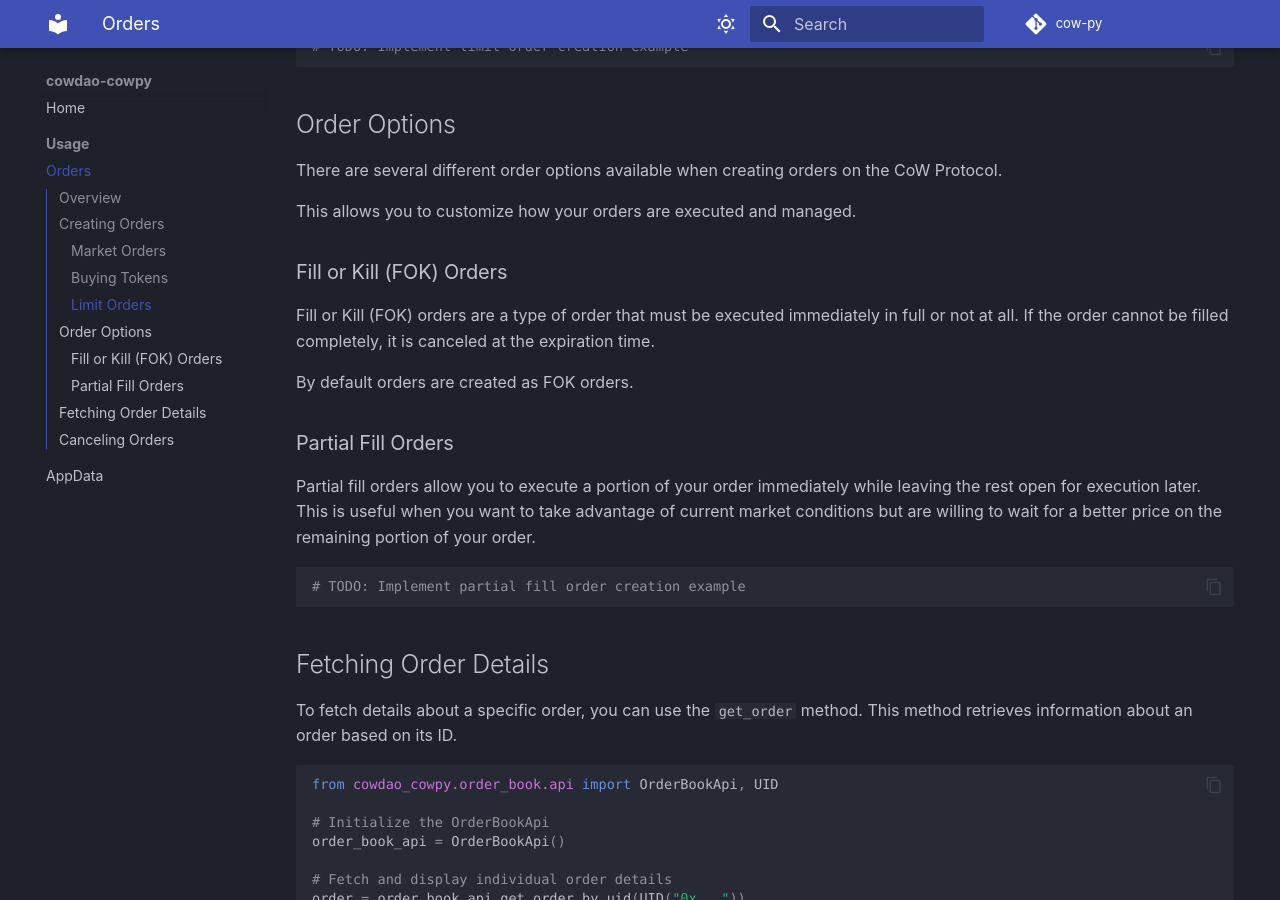
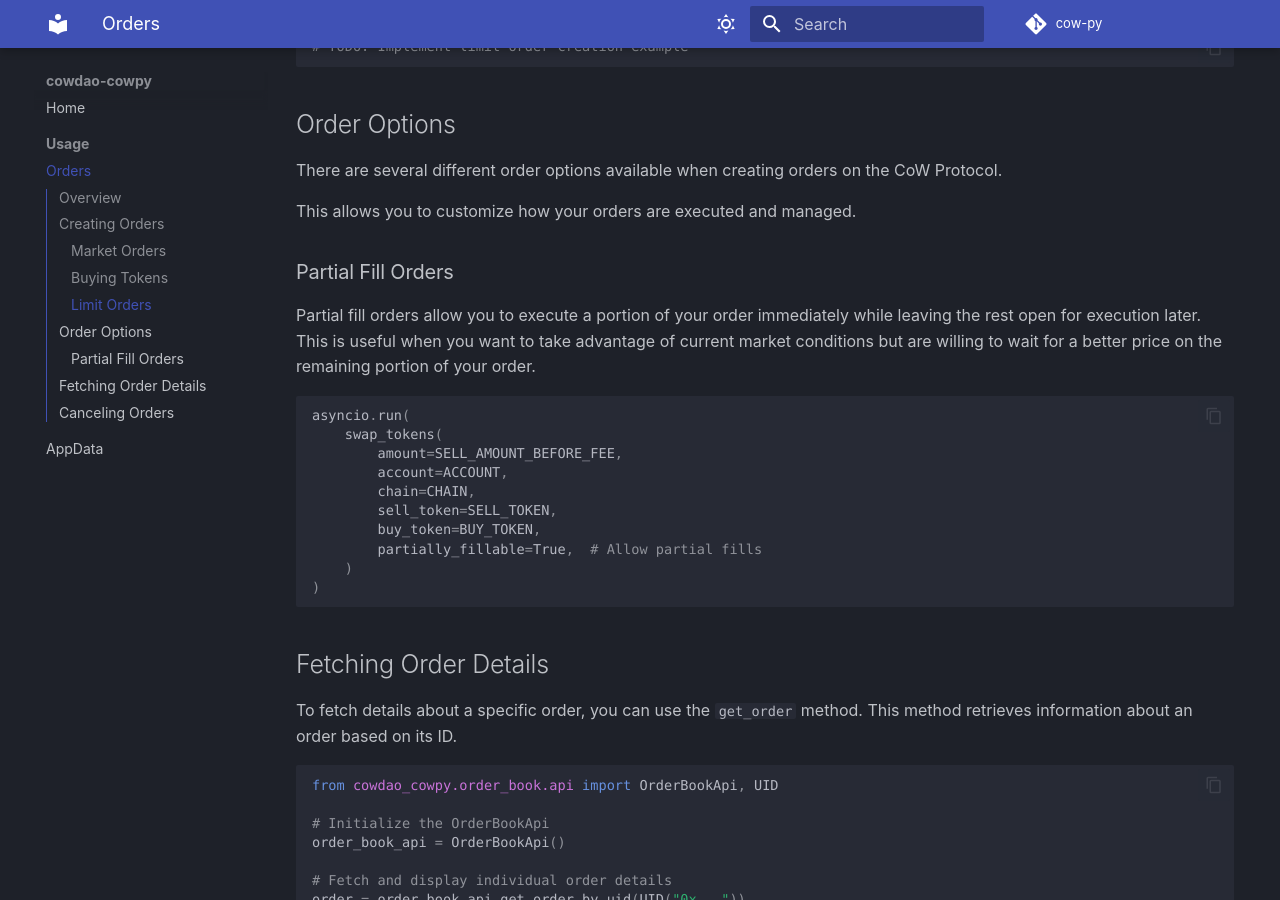
Before and after one commit to cowdao-grants/cow-py, an MkDocs documentation site: the page built from docs/orders.md, in a window 1280 px wide and 900 px high, scrolled down 1823 px. Built offline with MkDocs 1.6.1 and Material for MkDocs 9.7.7, drawn with Linux system fonts in a browser that asks for light colours; some web fonts are replaced; comment, search, counter and statistics services are not loaded.

Commit message:
feat:partially-fillable

````diff
--- a/docs/orders.md
+++ b/docs/orders.md
@@ -84,17 +84,20 @@
 
 This allows you to customize how your orders are executed and managed.
 
-### Fill or Kill (FOK) Orders
-
-Fill or Kill (FOK) orders are a type of order that must be executed immediately in full or not at all. If the order cannot be filled completely, it is canceled at the expiration time.
-
-By default orders are created as FOK orders.
-
 ### Partial Fill Orders
 Partial fill orders allow you to execute a portion of your order immediately while leaving the rest open for execution later. This is useful when you want to take advantage of current market conditions but are willing to wait for a better price on the remaining portion of your order.
 
 ```python
-# TODO: Implement partial fill order creation example
+asyncio.run(
+    swap_tokens(
+        amount=SELL_AMOUNT_BEFORE_FEE,
+        account=ACCOUNT,
+        chain=CHAIN,
+        sell_token=SELL_TOKEN,
+        buy_token=BUY_TOKEN,
+        partially_fillable=True,  # Allow partial fills
+    )
+)
 ```
 
 ## Fetching Order Details
--- a/pyproject.toml
+++ b/pyproject.toml
@@ -50,6 +50,7 @@
 mkdocs-material-extensions = "^1.3.1"
 twine = "^6.1.0"
 mkdocs-autorefs = "^1.4.2"
+codespell = "^2.4.1"
 
 
 [tool.poetry.scripts]
````
Also changed, not shown: docs/appdata.md (+1 -1 lines), 3 other files.
